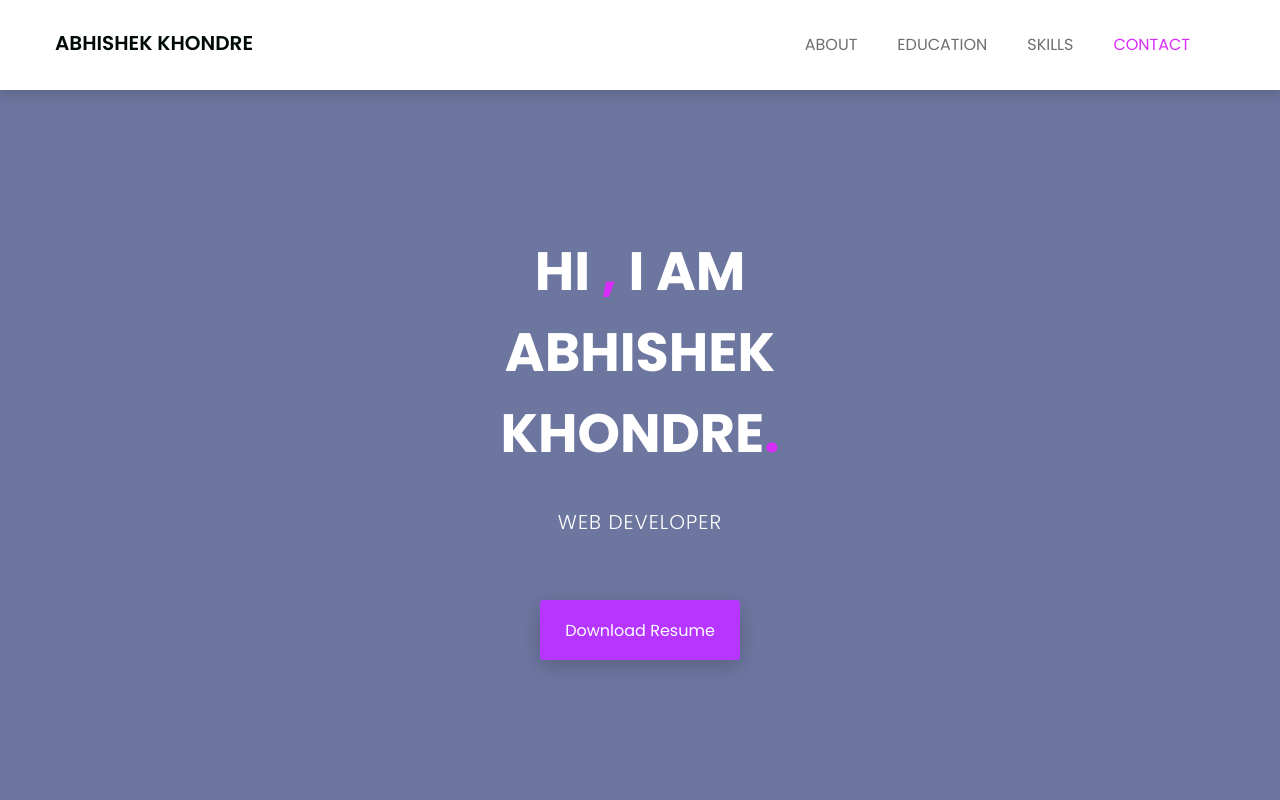
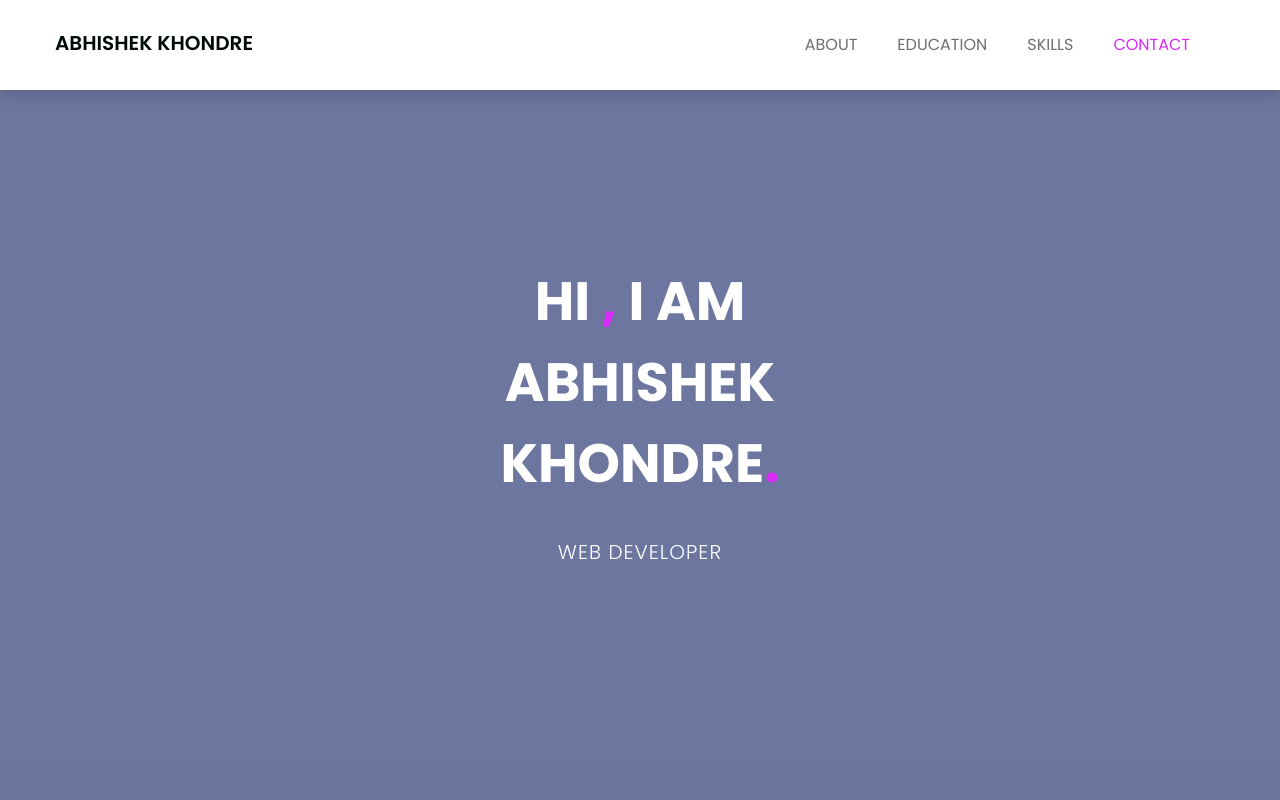
Before and after one commit to AbhiKhondre/Personal-Website, a plain HTML site: page index.html in a window 1280 px wide. Shown: the top 800 px of the page. Drawn offline with nearby package versions, Linux system fonts and the light colour scheme.

Commit message:
Resume Removed

```diff
--- a/index.html
+++ b/index.html
@@ -103,7 +103,7 @@
 						<div class="header-text">
 							<h2>hi <span>,</span> i am <br> Abhishek <br> Khondre<span>.</span>   </h2>
 							<p>Web Developer</p>
-							<a href="assets/Abhishek Resume.pdf" download>Download Resume</a>
+							<!--<a href="assets/Abhishek Resume.pdf" download>Download Resume</a>-->
 						</div><!--/.header-text-->
 					</div><!--/.col-->
 				</div><!-- /.row-->
```
